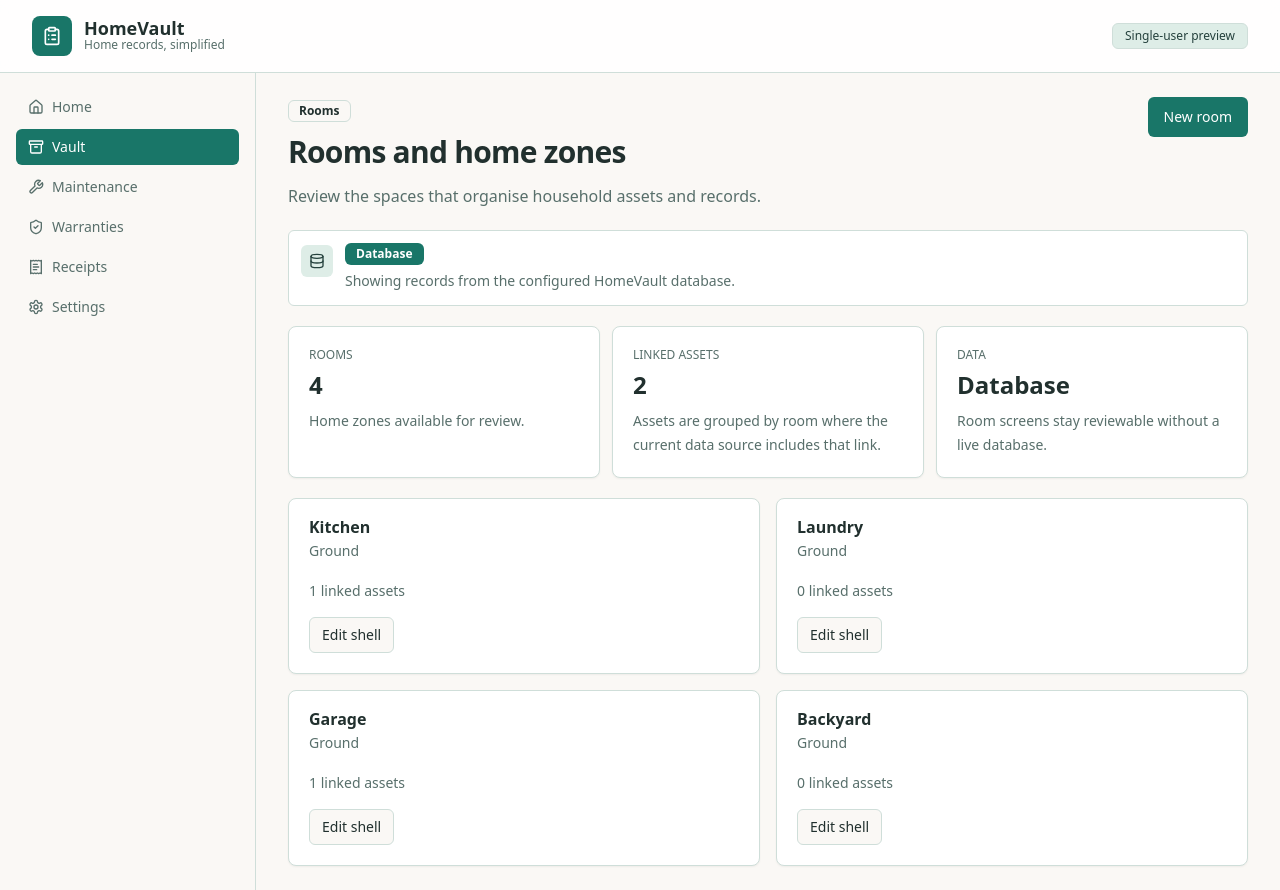
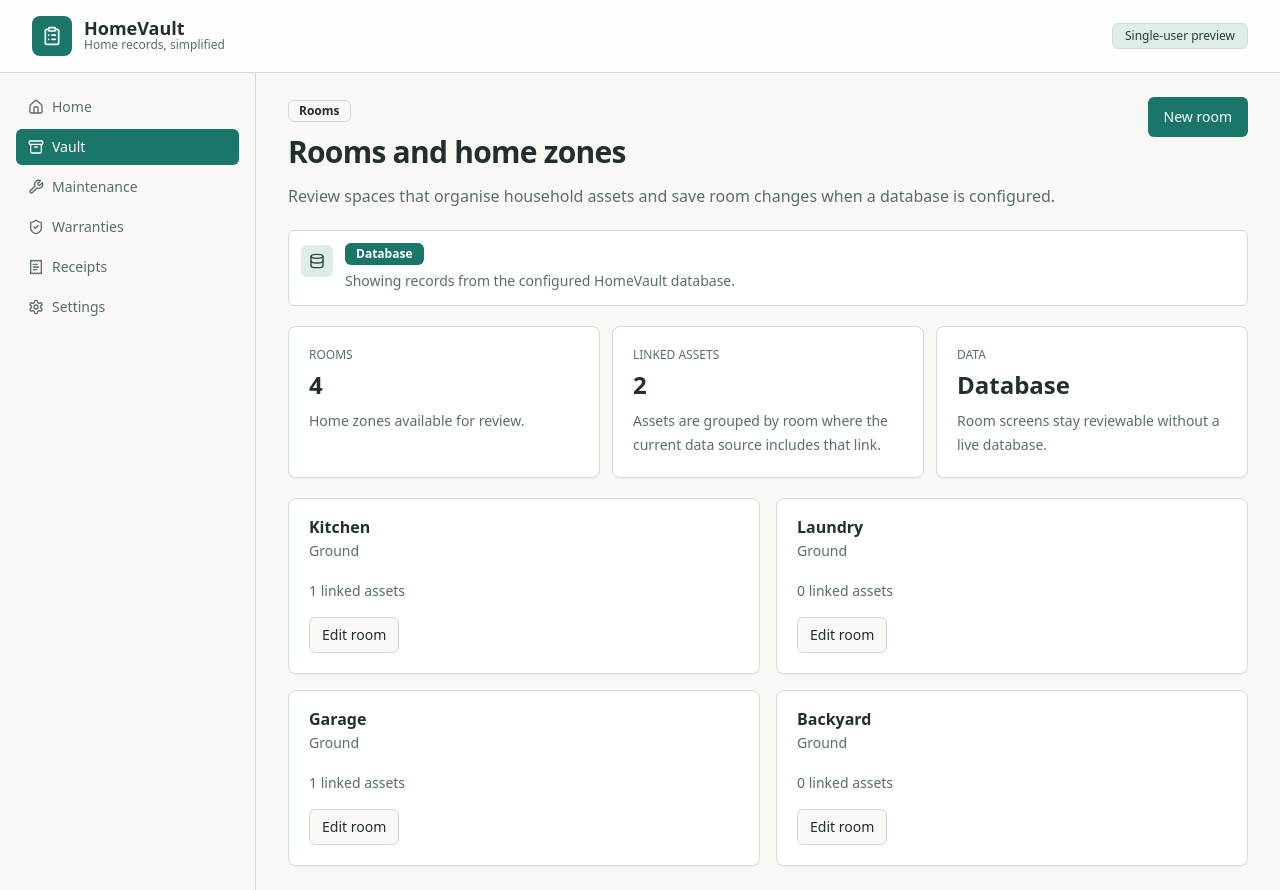
Before and after one commit to LatinMaestro/HomeVault, a Next.js app: page /vault/rooms in a window 1280 px wide. Built offline with nearby package versions, Linux system fonts and the light colour scheme; no server answers; the database is empty.

Commit message:
feat: update room persistence copy

```diff
--- a/src/app/vault/rooms/page.tsx
+++ b/src/app/vault/rooms/page.tsx
@@ -12,7 +12,7 @@ import { getRooms } from "@/lib/home-data";
 
 export const metadata: Metadata = {
   title: "Rooms",
-  description: "Review HomeVault rooms and home zones for household records.",
+  description: "Review and manage HomeVault rooms and home zones for household records.",
 };
 
 export const dynamic = "force-dynamic";
@@ -27,7 +27,7 @@ export default async function RoomsPage() {
         <PageHeader
           eyebrow="Rooms"
           title="Rooms and home zones"
-          description="Review the spaces that organise household assets and records."
+          description="Review spaces that organise household assets and save room changes when a database is configured."
           action={
             <Button asChild>
               <Link href="/vault/rooms/new">New room</Link>
@@ -66,7 +66,7 @@ export default async function RoomsPage() {
                 <CardContent className="space-y-4">
                   <p className="text-sm text-muted-foreground">{room.assetCount} linked assets</p>
                   <Button asChild variant="outline" size="sm">
-                    <Link href={`/vault/rooms/${room.id}/edit`}>Edit shell</Link>
+                    <Link href={`/vault/rooms/${room.id}/edit`}>Edit room</Link>
                   </Button>
                 </CardContent>
               </Card>
@@ -75,10 +75,10 @@ export default async function RoomsPage() {
         ) : (
           <EmptyState
             title="No rooms yet"
-            description="Rooms will help group assets by kitchen, laundry, garage, outdoor areas and other home zones once saving is enabled."
+            description="Rooms help group assets by kitchen, laundry, garage, outdoor areas and other home zones. Add the first room when database saving is configured."
             action={
               <Button asChild variant="outline">
-                <Link href="/vault/rooms/new">Preview room form</Link>
+                <Link href="/vault/rooms/new">Add room</Link>
               </Button>
             }
           />
```
